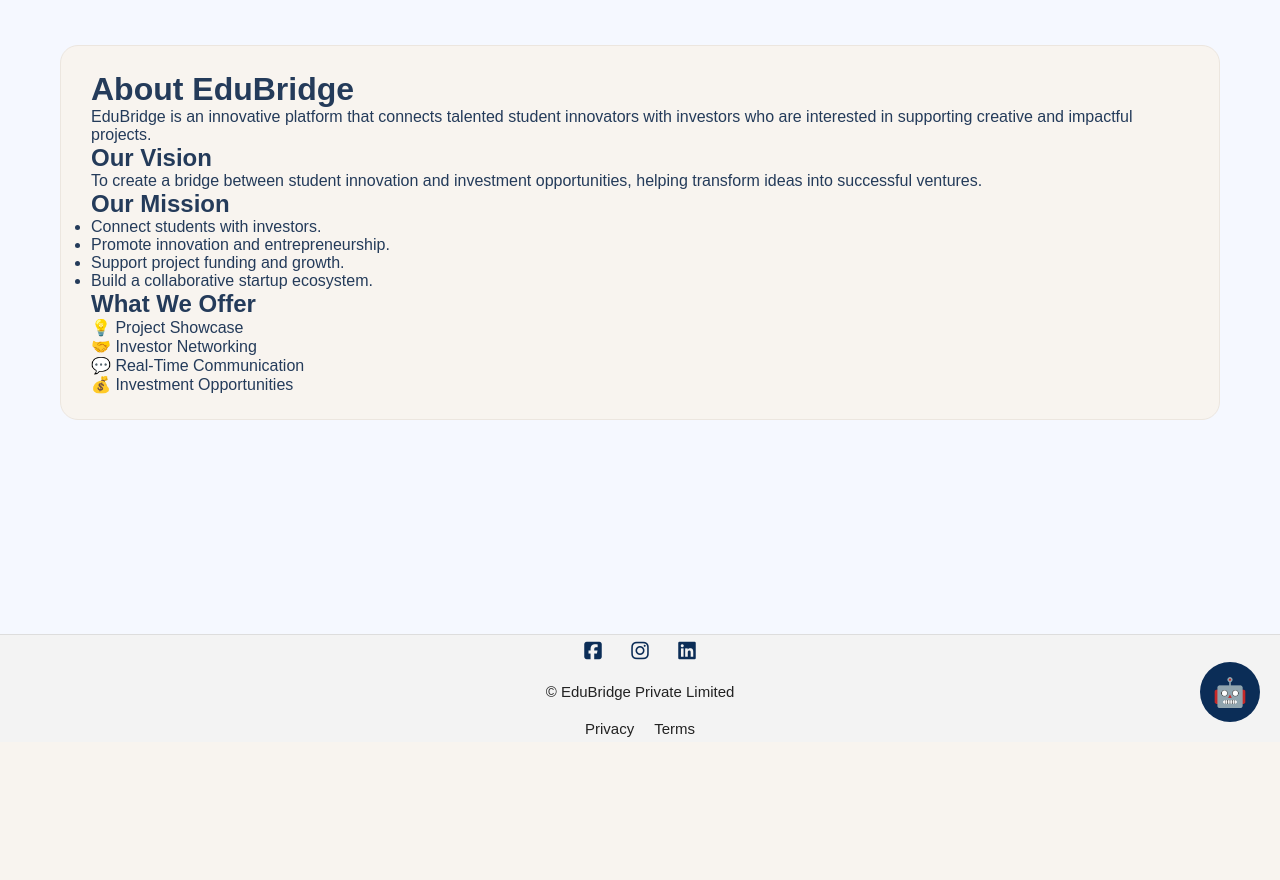
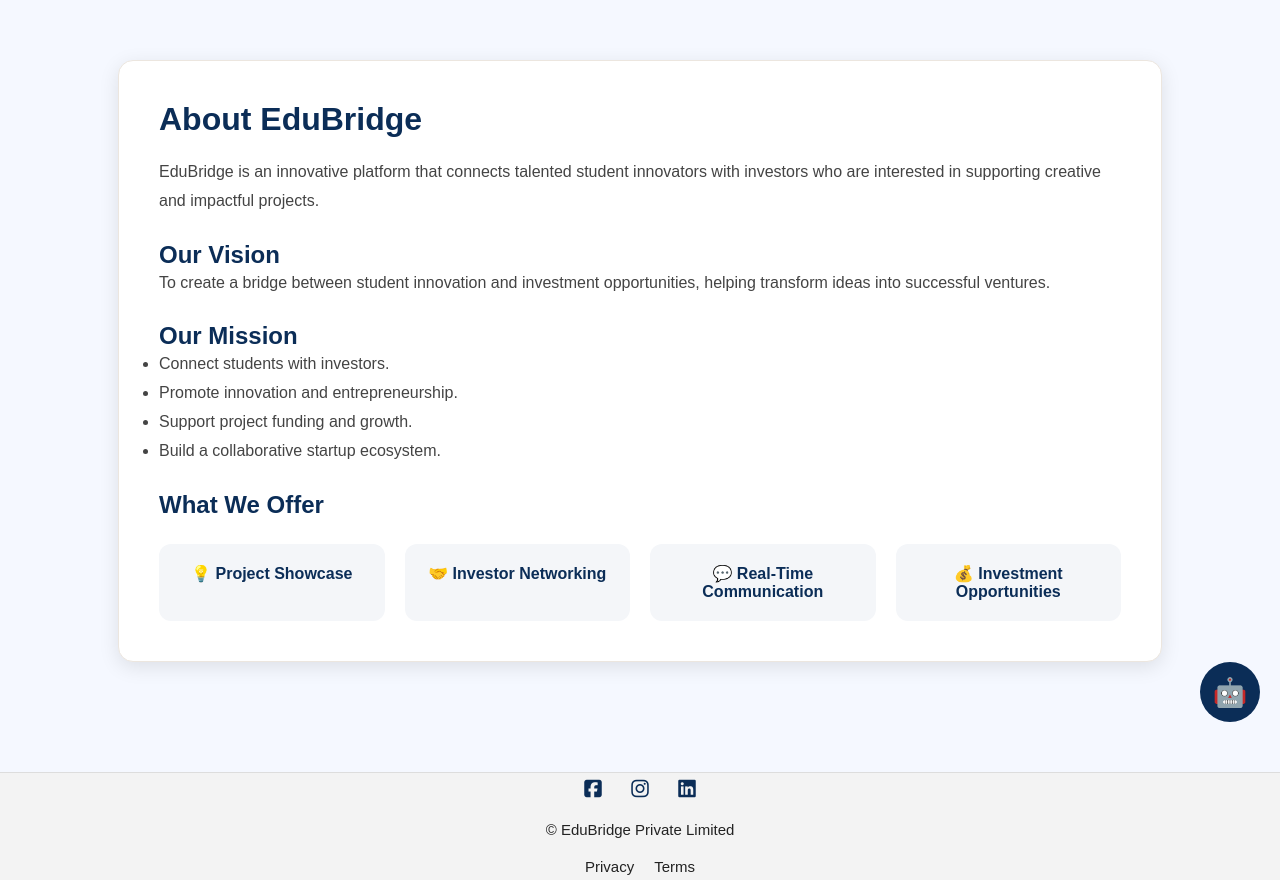
Before and after one commit to ShrustisGit/EduBridge, a Flask app: page /about in a window 1280 px wide. Shown: the part 58-938 px from the top of the page. Before the commit the page ends 795 px from the top, so only its background shows below. Run offline with Flask 3, Linux system fonts and the light colour scheme; some libraries are stand-ins or nearby versions.

Commit message:
Update style.css

```diff
--- a/static/css/style.css
+++ b/static/css/style.css
@@ -2019,3 +2019,181 @@ body{
     font-weight:bold;
     margin-bottom:4px;
 }
+
+.investor-popup{
+    display:none;
+    position:fixed;
+    top:50%;
+    left:50%;
+    transform:translate(-50%,-50%);
+    width:700px;
+    max-width:90%;
+    background:#fff;
+    border-radius:15px;
+    box-shadow:0 10px 30px rgba(0,0,0,.2);
+    z-index:9999;
+    overflow:hidden;
+}
+
+.popup-header{
+    background:#0b2d57;
+    color:#fff;
+    padding:15px 20px;
+    display:flex;
+    justify-content:space-between;
+    align-items:center;
+}
+
+.popup-header h3{
+    margin:0;
+}
+
+.popup-header button{
+    background:none;
+    border:none;
+    color:white;
+    font-size:24px;
+    cursor:pointer;
+}
+
+.popup-body{
+    padding:20px;
+    max-height:500px;
+    overflow-y:auto;
+}
+
+.investor-card{
+    border:1px solid #ddd;
+    border-radius:10px;
+    padding:15px;
+    margin-bottom:15px;
+}
+
+.investor-card h4{
+    margin-bottom:10px;
+    color:#0b2d57;
+}
+
+.approve-btn{
+    background:#28a745;
+    color:white;
+    text-decoration:none;
+    padding:8px 15px;
+    border-radius:8px;
+    margin-right:10px;
+}
+
+.reject-btn{
+    background:#dc3545;
+    color:white;
+    text-decoration:none;
+    padding:8px 15px;
+    border-radius:8px;
+}
+
+.invest-btn-container{
+    text-align:center;
+    margin-bottom:20px;
+}
+
+.invest-btn{
+    display:inline-block;
+    background:#ff7f32;
+    color:white;
+    text-decoration:none;
+    padding:12px 25px;
+    border-radius:10px;
+    font-weight:600;
+}
+
+.occasion-btn{
+    display:inline-block;
+    background:#ff7f32;
+    color:white;
+    text-decoration:none;
+    padding:12px 25px;
+    border-radius:10px;
+    border-color: #ff7f32;
+    font-weight:600;
+}
+
+
+.invest-btn:hover{
+    background:#e66d1f;
+}
+
+.investor-section{
+    display: flex;
+    flex-direction: column;
+    gap: 12px;
+    margin-top: 15px;
+}
+
+.investor-info-box{
+    background: #fff3e6;
+    border-left: 5px solid #ff7a18;
+    padding: 15px;
+    border-radius: 10px;
+}
+
+.investor-info-box h4{
+    margin: 0 0 8px 0;
+    color: #ff6a00;
+}
+
+.investor-info-box p{
+    margin: 0;
+    font-size: 14px;
+    color: #333;
+}
+
+.investor-info-box small{
+    display: block;
+    margin-top: 8px;
+    color: #777;
+}
+
+.about-container{
+    width:90%;
+    max-width:1100px;
+    margin:40px auto;
+}
+
+.about-card{
+    background:#fff;
+    padding:40px;
+    border-radius:15px;
+    box-shadow:0 5px 20px rgba(0,0,0,.1);
+}
+
+.about-card h1{
+    color:#0b2d57;
+    margin-bottom:20px;
+}
+
+.about-card h2{
+    color:#0b2d57;
+    margin-top:25px;
+}
+
+.about-card p,
+.about-card li{
+    line-height:1.8;
+    color:#444;
+}
+
+.features-grid{
+    display:grid;
+    grid-template-columns:repeat(auto-fit,minmax(220px,1fr));
+    gap:20px;
+    margin-top:25px;
+}
+
+.feature-box{
+    background:#f4f6f9;
+    padding:20px;
+    border-radius:12px;
+    text-align:center;
+    font-weight:600;
+    color:#0b2d57;
+}
```
